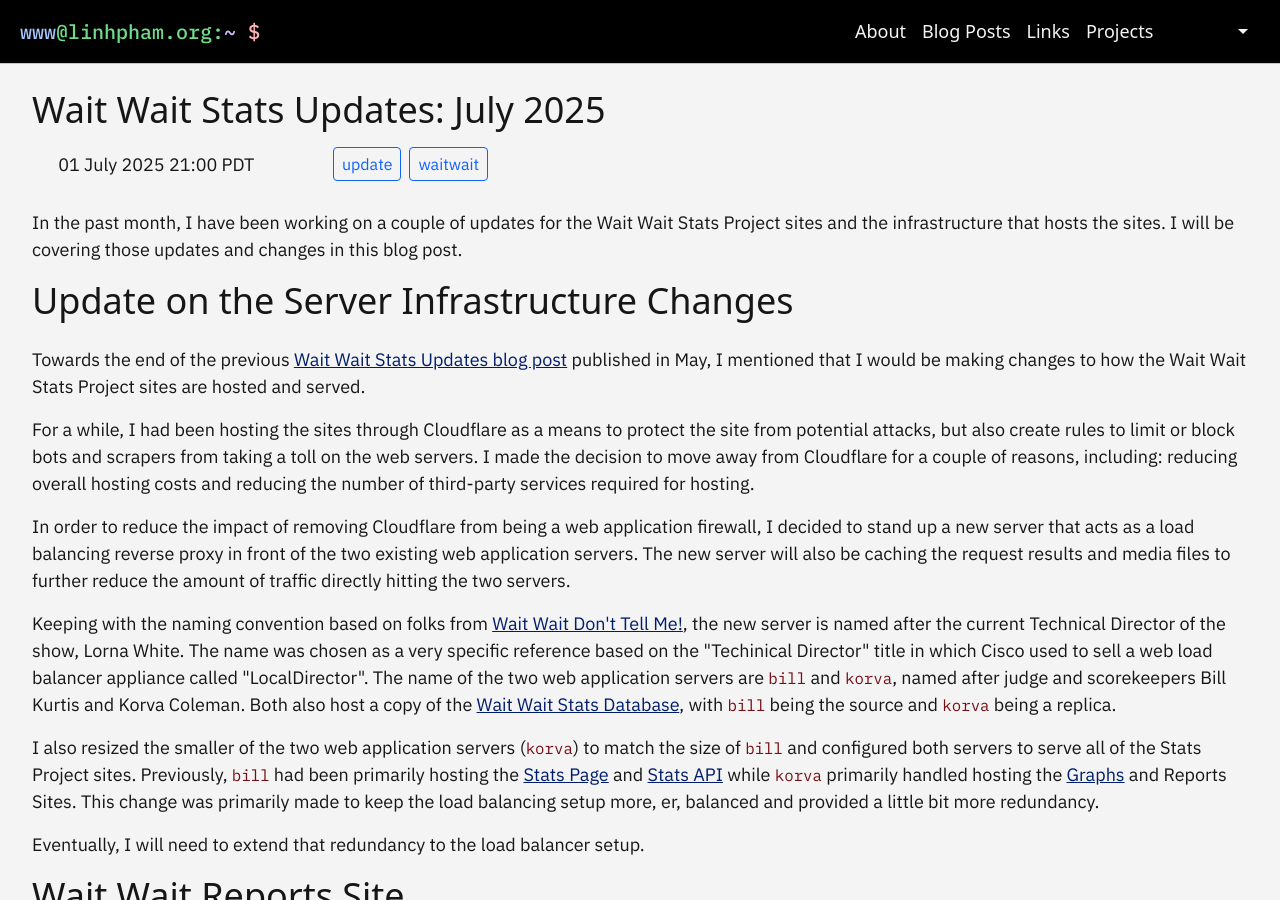
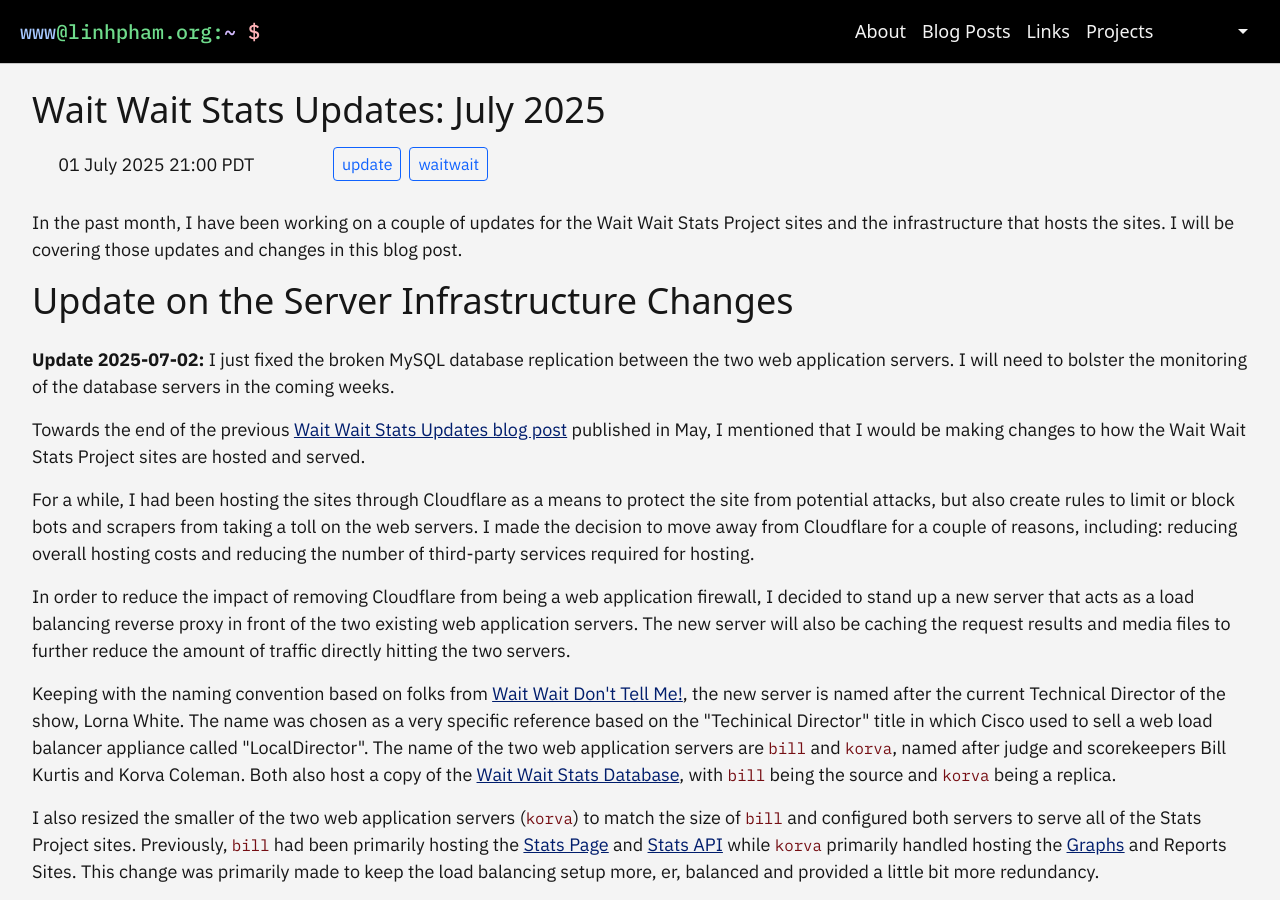
Before and after one commit to questionlp/linhpham.org_jekyll, a Jekyll site: the page built from _posts/2025-07-01-wait-wait-stats-update-july-2025.md, in a window 1280 px wide and 900 px high. Built offline with Jekyll 4.4.1, drawn with Linux system fonts in a browser that asks for light colours; some web fonts are replaced.

Commit message:
Updated new blog post

```diff
--- a/_posts/2025-07-01-wait-wait-stats-update-july-2025.md
+++ b/_posts/2025-07-01-wait-wait-stats-update-july-2025.md
@@ -8,6 +8,8 @@
 In the past month, I have been working on a couple of updates for the Wait Wait Stats Project sites and the infrastructure that hosts the sites. I will be covering those updates and changes in this blog post.
 
 ## Update on the Server Infrastructure Changes
+
+**Update 2025-07-02:** I just fixed the broken MySQL database replication between the two web application servers. I will need to bolster the monitoring of the database servers in the coming weeks.
 
 Towards the end of the previous [Wait Wait Stats Updates blog post]({{ site.url }}{% post_url 2025-05-25-wait-wait-stats-update-may-2025 %}) published in May, I mentioned that I would be making changes to how the Wait Wait Stats Project sites are hosted and served.
 
```
